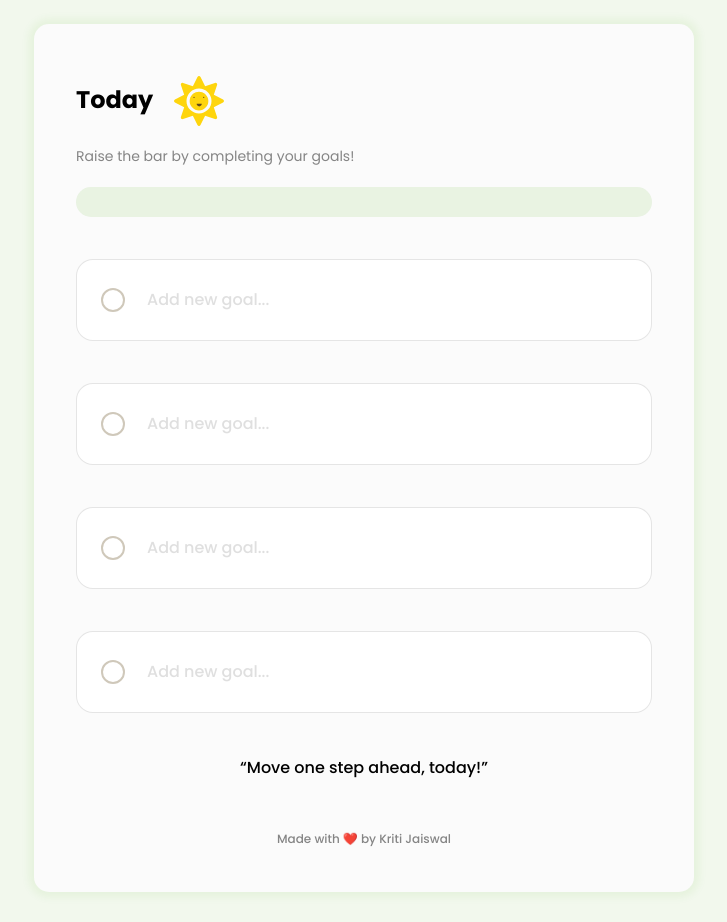
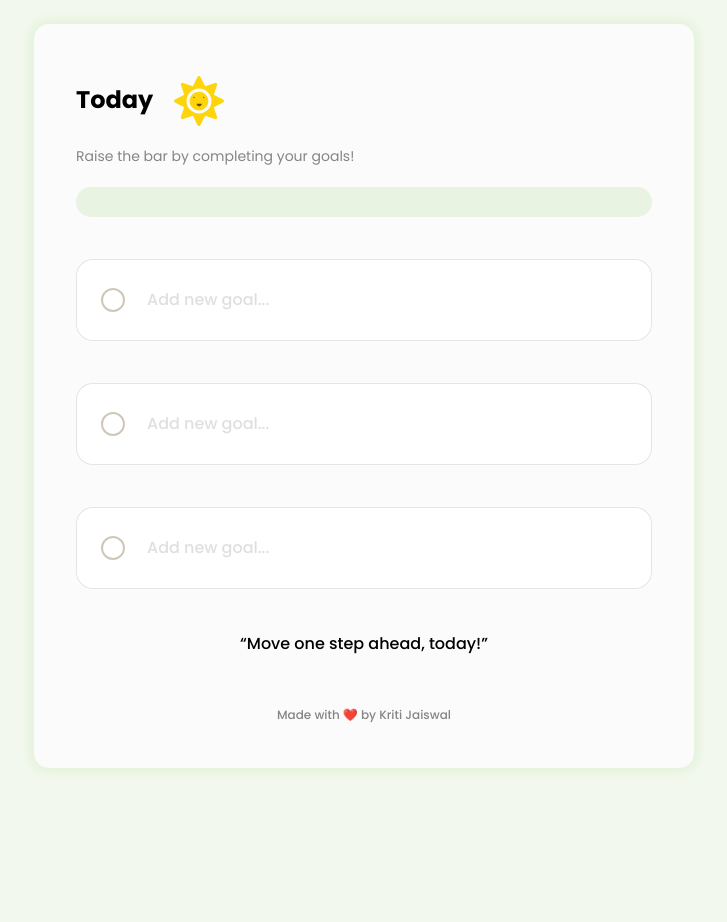
Before and after one commit to kritijaiswal9051/Focus-on-today, a plain HTML site: page index.html in a window 1280 px wide. Shown: the part 157-1079 px from the top of the page, without its empty margins (276-1003 px from the left). After the commit the page ends 955 px from the top, so only its background shows below. Drawn offline with Linux system fonts and the light colour scheme; a web font is replaced by a local one.

Commit message:
Initial commit

```diff
--- a/index.html
+++ b/index.html
@@ -60,7 +60,7 @@
             placeholder="Add new goal..."
           />
         </div>
-        <div class="goal-container">
+        <!-- <div class="goal-container">
           <div class="checkbox">
             <img src="image/Vector 1.svg" alt="check" class="check-icon" />
           </div>
@@ -70,7 +70,7 @@
             type="text"
             placeholder="Add new goal..."
           />
-        </div>
+        </div> -->
 
         <p class="quote">“Move one step ahead, today!”</p>
         <p class="made-with">Made with ❤️ by Kriti Jaiswal</p>
```
